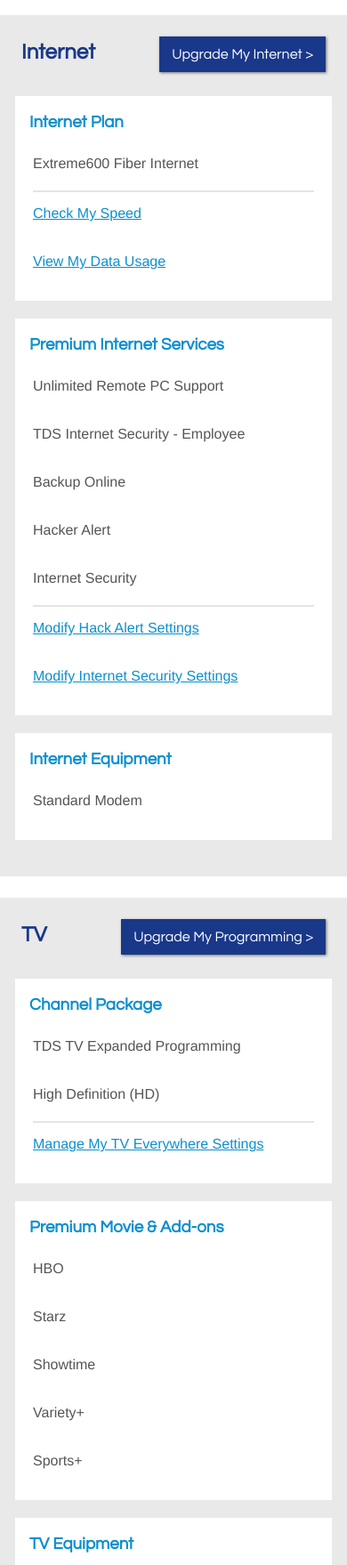
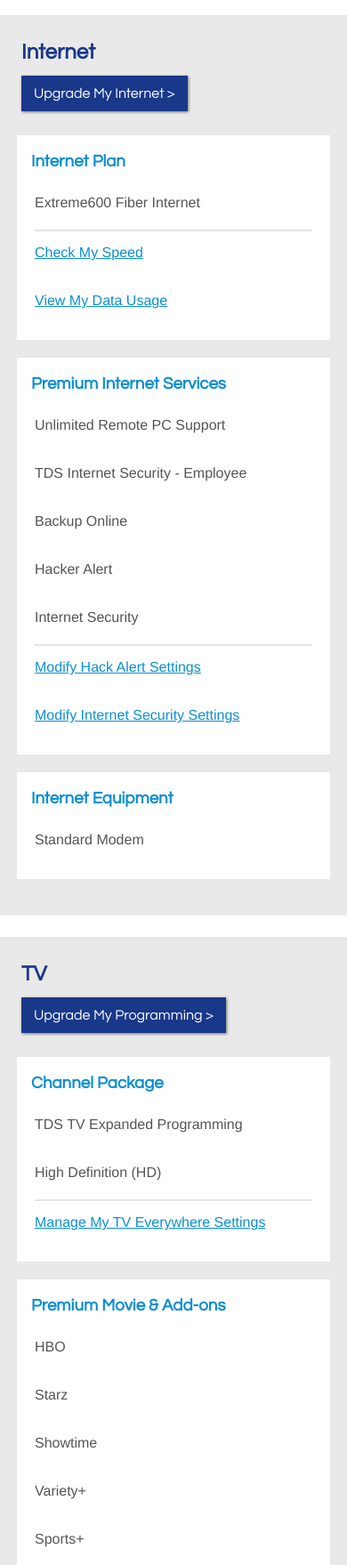
Before and after one commit to este-tea/cssportal, a plain HTML site: page html/services.html in a window 390 px wide. Shown: the part 241-2000 px from the top of the page at 89% size. Drawn offline with Linux system fonts and the light colour scheme; a small style sheet from the web is missing; a web font is replaced by a local one.

Commit message:
reformatting a couple things on services
...again.

Took the Liz approach with flexbox and w-100, buttons are more responsive now.

```diff
--- a/html/services.html
+++ b/html/services.html
@@ -59,14 +59,14 @@
 
               <!-- internet content plugin -->
               <div class="row">
-                <div class="col-12 bg-lt-gray">
+                <div class="w-100 bg-lt-gray">
 
-                  <div class="row pt-4 px-4">
+                  <div class="d-md-flex pt-4 px-4">
                       <h2>Internet</h2>
                       <a href="https://tdstelecom.com/shop/packages/internet.html" class="button btn btn-primary ml-auto mb-4" role="button">Upgrade My Internet ></a>
                   </div>
 
-                  <div class="card-deck">
+                  <div class="card-deck mx-3 mx-md-0">
 
                     <div class="card ml-md-4">
                       <div class="card-title mx-3 mt-3 mb-0"><h3 class="mb-0">Internet Plan</h3></div>
@@ -114,14 +114,14 @@
 
               <!-- tv content plugin -->
               <div class="row">
-                <div class="col-12 bg-lt-gray mt-4">
+                <div class="w-100 bg-lt-gray mt-4">
 
-                  <div class="row pt-4 px-4">
+                  <div class="d-md-flex pt-4 px-4">
                       <h2>TV</h2>
                       <a href="https://tdstelecom.com/shop/packages/tv.html" class="button btn btn-primary ml-auto mb-4" role="button">Upgrade My Programming ></a>
                   </div>
 
-                  <div class="card-deck">
+                  <div class="card-deck mx-3 mx-md-0">
 
                     <div class="card ml-md-4">
                       <div class="card-title mx-3 mt-3 mb-0"><h3 class="mb-0">Channel Package</h3></div>
@@ -170,14 +170,14 @@
 
               <!-- phone content plugin -->
               <div class="row">
-                <div class="col-12 bg-lt-gray mt-4">
+                <div class="w-100 bg-lt-gray mt-4">
 
-                  <div class="row pt-4 px-4">
+                  <div class="d-md-flex pt-4 px-4">
                       <h2>Phone</h2>
                       <a href="https://tdstelecom.com/shop/packages/phone.html" class="button btn btn-primary ml-auto mb-4" role="button">Upgrade My Phone ></a>
                   </div>
 
-                  <div class="card-deck">
+                  <div class="card-deck mx-3 mx-md-0">
 
                     <div class="card ml-md-4">
                       <div class="card-title mx-3 mt-3 mb-0"><h3 class="mb-0">Calling Plan</h3></div>
```
Also changed, not shown: html/index.html (+2 -2 lines).
